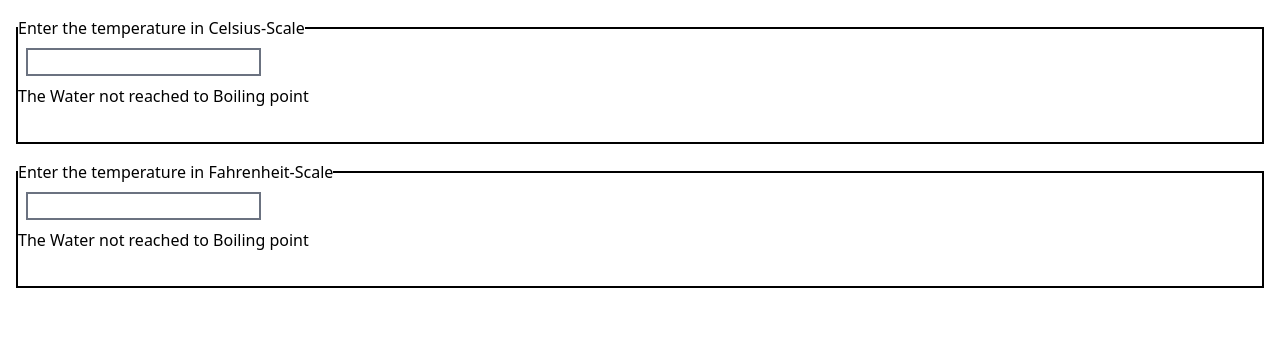
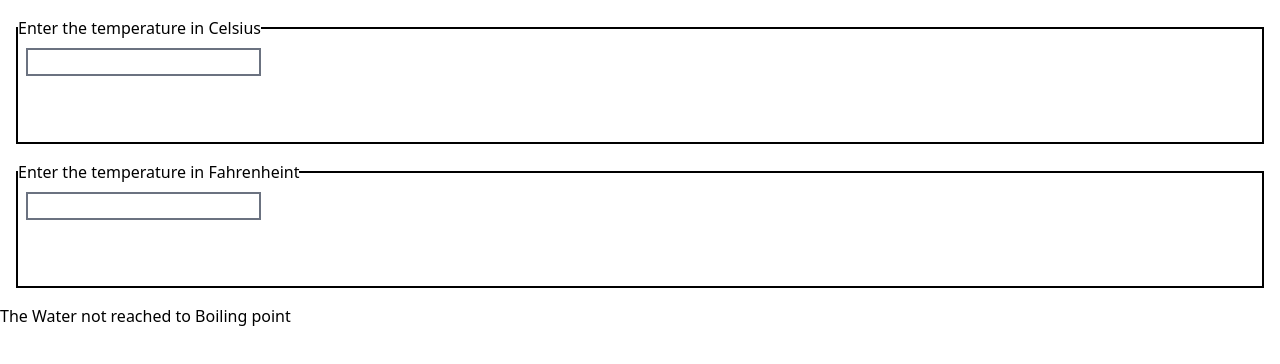
Before and after one commit to satvikplatform/assignment-react-app, a React (Create React App) app: page / in a window 1280 px wide. Shown: the top 364 px of the page. Built offline with nearby package versions, Linux system fonts and the light colour scheme.

Commit message:
"State of water Final" - done

```diff
--- a/src/state_of_water/BoilingVerdict.js
+++ b/src/state_of_water/BoilingVerdict.js
@@ -1,15 +1,10 @@
 import React from 'react'
 
 const BoilingVerdict = (props) => {
-
-  if(isNaN(props.temperatureVal)) {
+   if(isNaN(props.temperatureVal)) {
     return <p className='text-red-500'>Please enter a number</p>
   }
-
-  if(props.scale === "c" && props.temperatureVal >= 100  ) {
-    return <p>The water reached to Boiling point</p>
-  }
-  if(props.scale === "f" && props.temperatureVal >= 212) {
+  if(props.temperatureVal >= 100  ) {
     return <p>The water reached to Boiling point</p>
   }
   return <p>The Water not reached to Boiling point</p>
--- a/src/state_of_water/Calculator.js
+++ b/src/state_of_water/Calculator.js
@@ -1,13 +1,59 @@
-import React from 'react'
+import React, { useState } from 'react'
+import BoilingVerdict from './BoilingVerdict'
 import TemperatureInput from './TemperatureInput'
 
 const Calculator = () => {
+  const [state, setState] = useState({
+    value: "",
+    scale:"c"
+  });
+
+
+  function toCelsius(fahrenheit) {
+    return (fahrenheit - 32) * 5 / 9;
+  }
+
+  function toFahrenheit(celsius) {
+    return (celsius * 9 / 5) + 32;
+  }
+
+
+  function tryConvert(temperature, convert) {
+    const input = parseFloat(temperature);
+    if (Number.isNaN(input)) {
+      return '';
+    }
+    const output = convert(input);
+    const rounded = Math.round(output * 1000) / 1000;
+    return rounded.toString();
+  }
+
+
+  const calcCelsiusChange = (value) => {
+    setState({ value: value, scale:"c" });
+  };
+  const calcFahrenheitChange = (value) => {
+    setState({ value: value, scale:"f" });
+  };
+
+
+  const celsius = state.scale === 'f' ? tryConvert(state.value, toCelsius) : state.value;
+  const fahrenheit = state.scale === 'c' ? tryConvert(state.value, toFahrenheit) : state.value;
+
   return (
     <div>
-        <TemperatureInput scale="c" />
-        <TemperatureInput scale="f" />
+      <TemperatureInput scale="c" calcValue={celsius} calcTempChange={calcCelsiusChange} />
+      <TemperatureInput scale="f" calcValue={fahrenheit} calcTempChange={calcFahrenheitChange} />
+      <BoilingVerdict temperatureVal={state.value} />
     </div>
   )
 }
 
-export default Calculator
+export default Calculator;
+
+
+/*  let mainVal = state.value;
+    let cValue = (mainVal - 32) * 5 / 9;
+    let fValue = (mainVal * 9 / 5) + 32;
+    setState({ celsiusValue: cValue });
+    setState({ fahrenheitValue: fValue }); */
--- a/src/state_of_water/TemperatureInput.js
+++ b/src/state_of_water/TemperatureInput.js
@@ -1,26 +1,16 @@
 import React from 'react';
-import { useState } from 'react';
-import BoilingVerdict from './BoilingVerdict';
-const scaleName = {
-  c: "Celsius-Scale",
-  f: "Fahrenheit-Scale"
-};
 
 const TemperatureInput = (props) => {
-  const[state, setState] = useState({
-      value:"",
-  });
 
   const changeHandler = (e) => {
-    setState({value:e.target.value});
+    props.calcTempChange(e.target.value);
   }
 
   return (
     <>
       <fieldset className='border-2 border-black h-32 m-4'>
-          <legend>Enter the temperature in {scaleName[props.scale]}</legend>
-          <input className='border-2 border-gray-500 m-2' value={state.value} onChange={changeHandler} />
-          <BoilingVerdict temperatureVal={state.value} scale={props.scale}/>
+          <legend>Enter the temperature in {props.scale === "c"? "Celsius":"Fahrenheint"}</legend>
+          <input className='border-2 border-gray-500 m-2' value={props.calcValue} onChange={changeHandler} />
       </fieldset>
 
     </>
```
